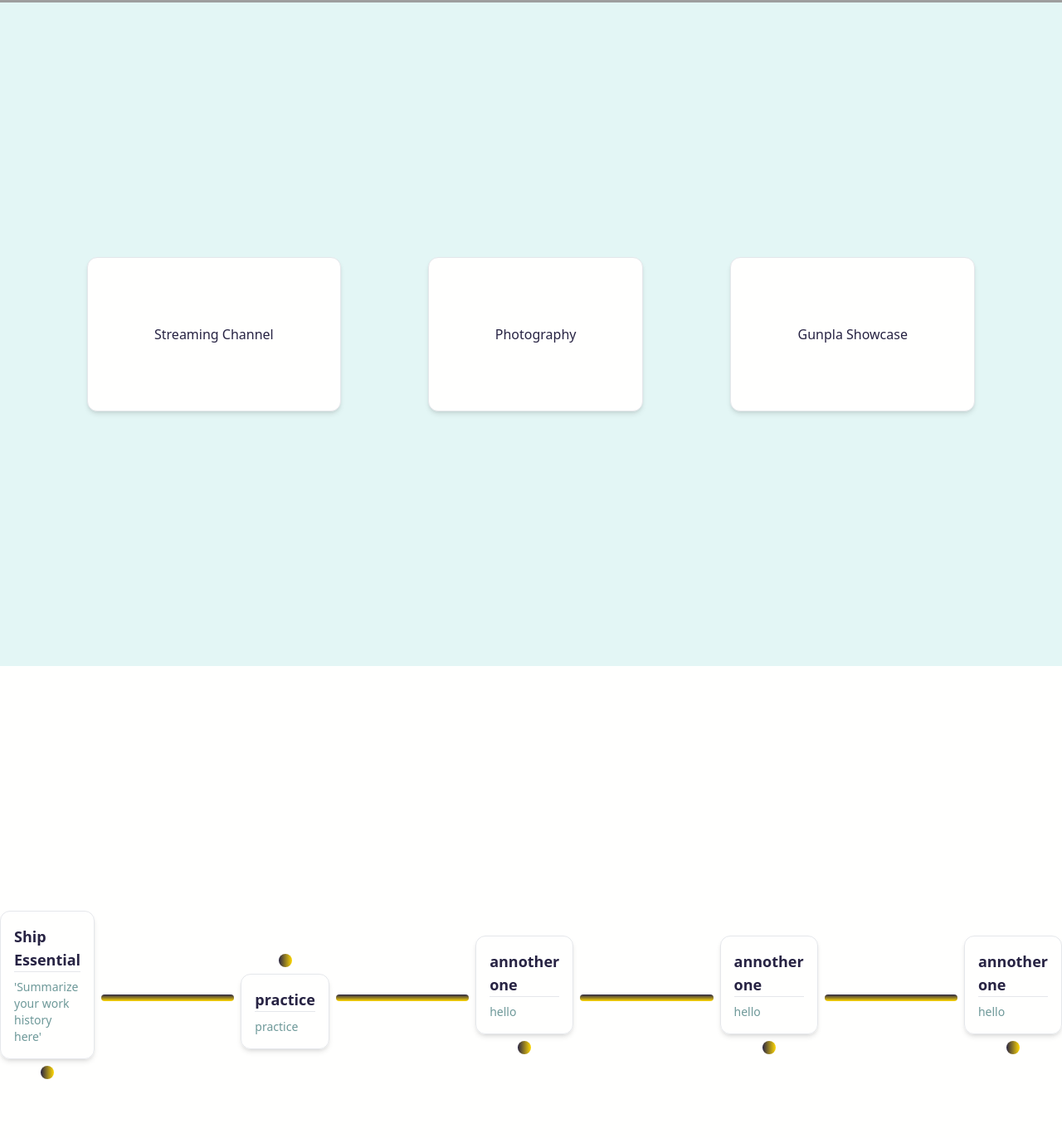
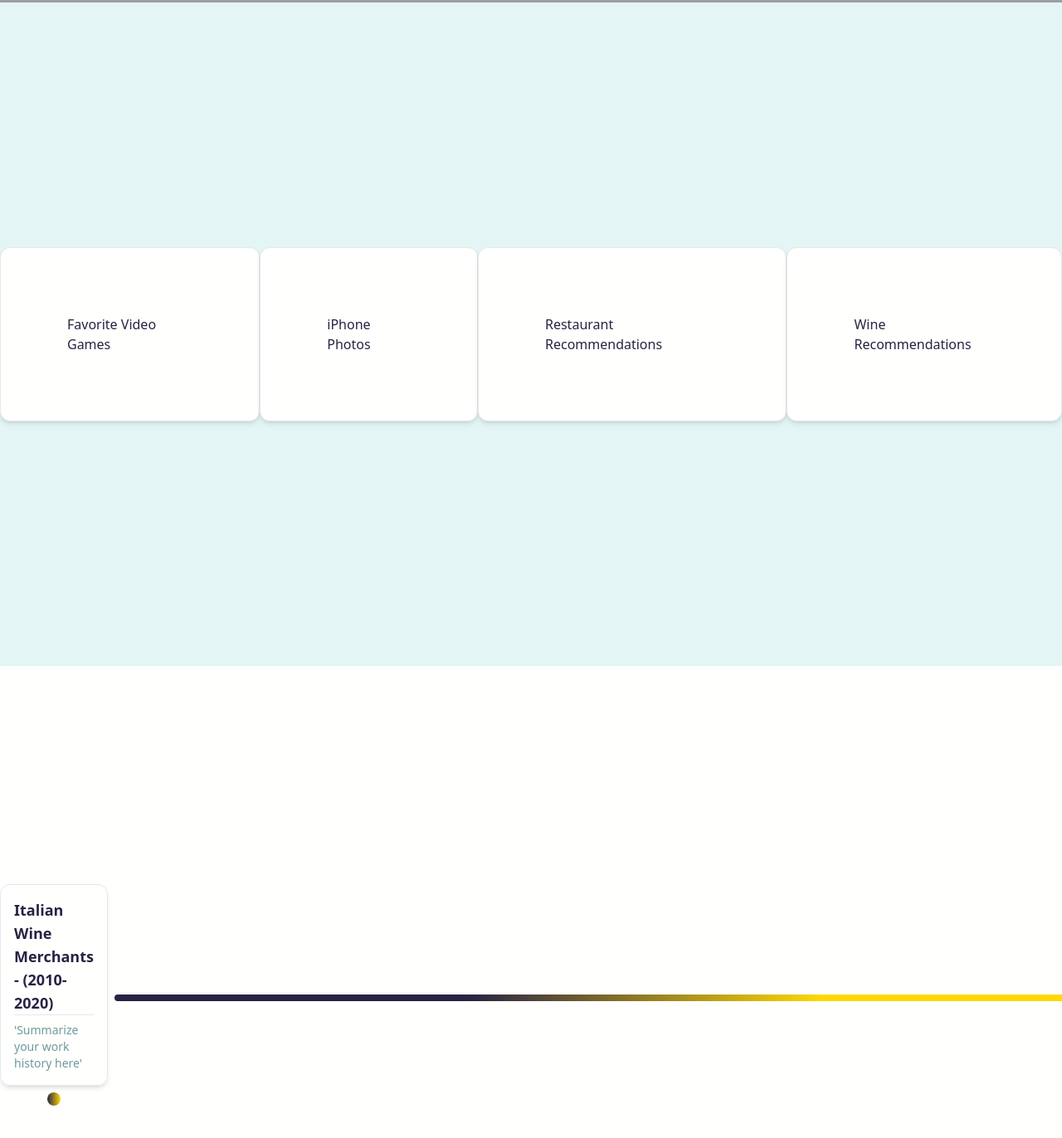
Before and after one commit to ajvee/villa-website, a React (Create React App) app in the folder front-end/: page / in a window 1280 px wide. Shown: the part 797-2169 px from the top of the page at 83% size. Built offline with nearby package versions, Linux system fonts and the light colour scheme; grey boxes are pictures that could not be loaded.

Commit message:
updated timeline settings

```diff
--- a/front-end/src/Components/TimeLine.js
+++ b/front-end/src/Components/TimeLine.js
@@ -2,7 +2,7 @@ import React, { Fragment } from "react";
 
 const Timeline = ({ events }) => {
   return (
-      <div className="flex items-center gap-x-2 w-full my-4 overflow-x-auto">
+    <div className="flex items-center gap-x-2 w-full max-w-screen-xl mx-auto my-4 overflow-x-auto">
       {events.map((event, key) => (
         <Fragment key={key}>
           <div className="flex flex-col items-center gap-y-2">
@@ -25,7 +25,6 @@ const Timeline = ({ events }) => {
   );
 };
 
-
 const Circle = () => {
   return (
     <div className="bg-gradient-to-r from-[#272343] to-[#ffd803] rounded-full w-4 h-4"></div>
@@ -34,14 +33,13 @@ const Circle = () => {
 
 const Pillar = () => {
   return (
-      <div className="bg-gradient-to-b from-[#272343] to-[#ffd803] rounded-l-full rounded-r-full w-full h-2"></div>
+    <div className="bg-gradient-to-b from-[#272343] to-[#ffd803] rounded-l-full rounded-r-full min-w-full h-2 " style={{ background: 'linear-gradient(to right, #272343, #272343, #ffd803, #ffd803)' }}></div>
   );
 };
 
-
 const EventCard = ({ heading, subHeading }) => {
   return (
-    <div className="transition duration-300 ease-in-out transform hover:-translate-y-1 hover:shadow-2xl flex flex-col gap-y-2 border shadow-md rounded-xl p-4">
+    <div className="transition duration-300 ease-in-out transform hover:-translate-y-1 hover:shadow-1xl flex flex-col gap-y-2 border shadow-md rounded-xl p-4">
       <div className="text-[#272343] font-bold text-lg border-b">{heading}</div>
       <div className="text-sm text-[#6e9999]">{subHeading}</div>
     </div>
--- a/front-end/src/Pages/About.js
+++ b/front-end/src/Pages/About.js
@@ -3,10 +3,12 @@ import React from "react";
 function About() {
   return (
     <div id="section-about" className="h-screen flex items-center justify-evenly bg-[#e3f6f5]">
-      <h2 className="bg-[#fffffe] transition duration-300 ease-in-out transform hover:-translate-y-4 hover:shadow flex flex-col gap-y-2 border shadow-md rounded-xl p-20 text-[#272343]">Streaming Channel</h2>
-      <h2 className="bg-[#fffffe] transition duration-300 ease-in-out transform hover:-translate-y-4 hover:shadow flex flex-col gap-y-2 border shadow-md rounded-xl p-20 text-[#272343]">Photography</h2>
-      <h2 className="bg-[#fffffe] transition duration-300 ease-in-out transform hover:-translate-y-4 hover:shadow flex flex-col gap-y-2 border shadow-md rounded-xl p-20 text-[#272343]">Gunpla Showcase</h2>
+      <h2 className="bg-[#fffffe] transition duration-300 ease-in-out transform hover:-translate-y-4 hover:shadow flex flex-col gap-y-2 border shadow-md rounded-xl p-20 text-[#272343]">Favorite Video Games</h2>
+      <h2 className="bg-[#fffffe] transition duration-300 ease-in-out transform hover:-translate-y-4 hover:shadow flex flex-col gap-y-2 border shadow-md rounded-xl p-20 text-[#272343]">iPhone Photos</h2>
+      <h2 className="bg-[#fffffe] transition duration-300 ease-in-out transform hover:-translate-y-4 hover:shadow flex flex-col gap-y-2 border shadow-md rounded-xl p-20 text-[#272343]">Restaurant Recommendations</h2>
+      <h2 className="bg-[#fffffe] transition duration-300 ease-in-out transform hover:-translate-y-4 hover:shadow flex flex-col gap-y-2 border shadow-md rounded-xl p-20 text-[#272343]">Wine Recommendations</h2>
     </div>
+
   );
 }
 
--- a/front-end/src/Pages/Experience.js
+++ b/front-end/src/Pages/Experience.js
@@ -4,27 +4,27 @@ import Timeline from "../Components/TimeLine";
 function Experience() {
   const events = [
    {
-    heading: 'Ship Essential',
+    heading: 'Italian Wine Merchants - (2010-2020)',
     subHeading: "'Summarize your work history here'",
     direction: 'up',
    },
    {
-    heading: 'practice',
+    heading: 'Uber Eats Bike Delivery (2021)',
     subHeading:'practice',
     direction: 'down',
    },
    {
-    heading: 'annother one',
+    heading: 'Prose (2021-2022)',
     subHeading: 'hello',
     direction: 'up',
    },
    {
-    heading: 'annother one',
+    heading: 'Queens Bake House (2022)',
     subHeading: 'hello',
-    direction: 'up',
+    direction: 'down',
    },
    {
-    heading: 'annother one',
+    heading: 'Ship Essential (2022-Present',
     subHeading: 'hello',
     direction: 'up',
    }
```
Lines whose indentation alone changed are shown as unchanged.
